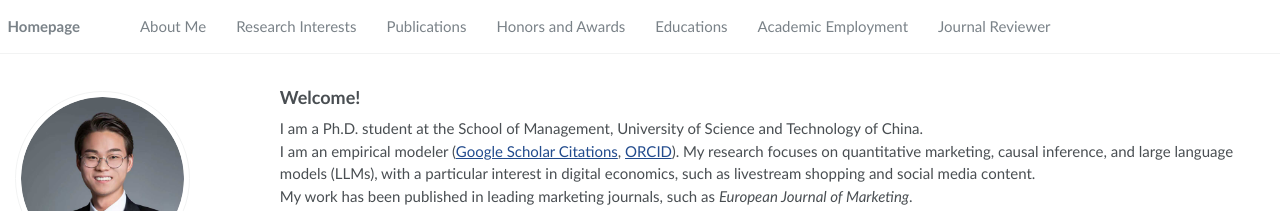
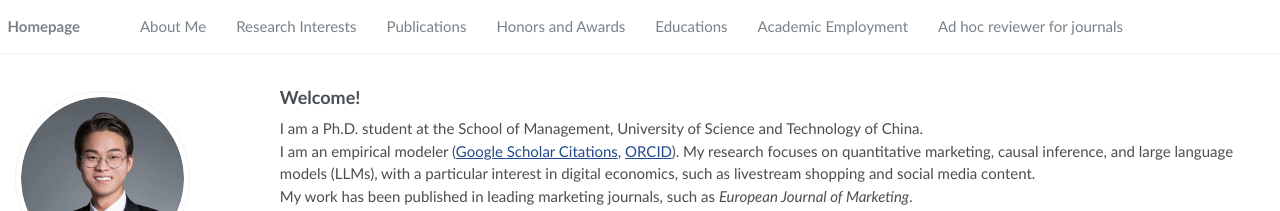
Before and after one commit to xuqiang/xuqiang.github.io, a Jekyll site: the page built from _pages/about.md, in a window 1280 px wide. Shown: the top 211 px of the page. Built offline with Jekyll 4.4.1, drawn with Linux system fonts in a browser that asks for light colours; some web fonts are replaced.

Commit message:
Update navigation.yml

```diff
--- a/_data/navigation.yml
+++ b/_data/navigation.yml
@@ -12,5 +12,5 @@ main:
     url: "/#educations"
   - title: "Academic Employment"
     url: "/#academic-employment"
-  - title: "Journal Reviewer"
+  - title: "Ad hoc reviewer for journals"
     url: "/#journal-reviewer"
```
